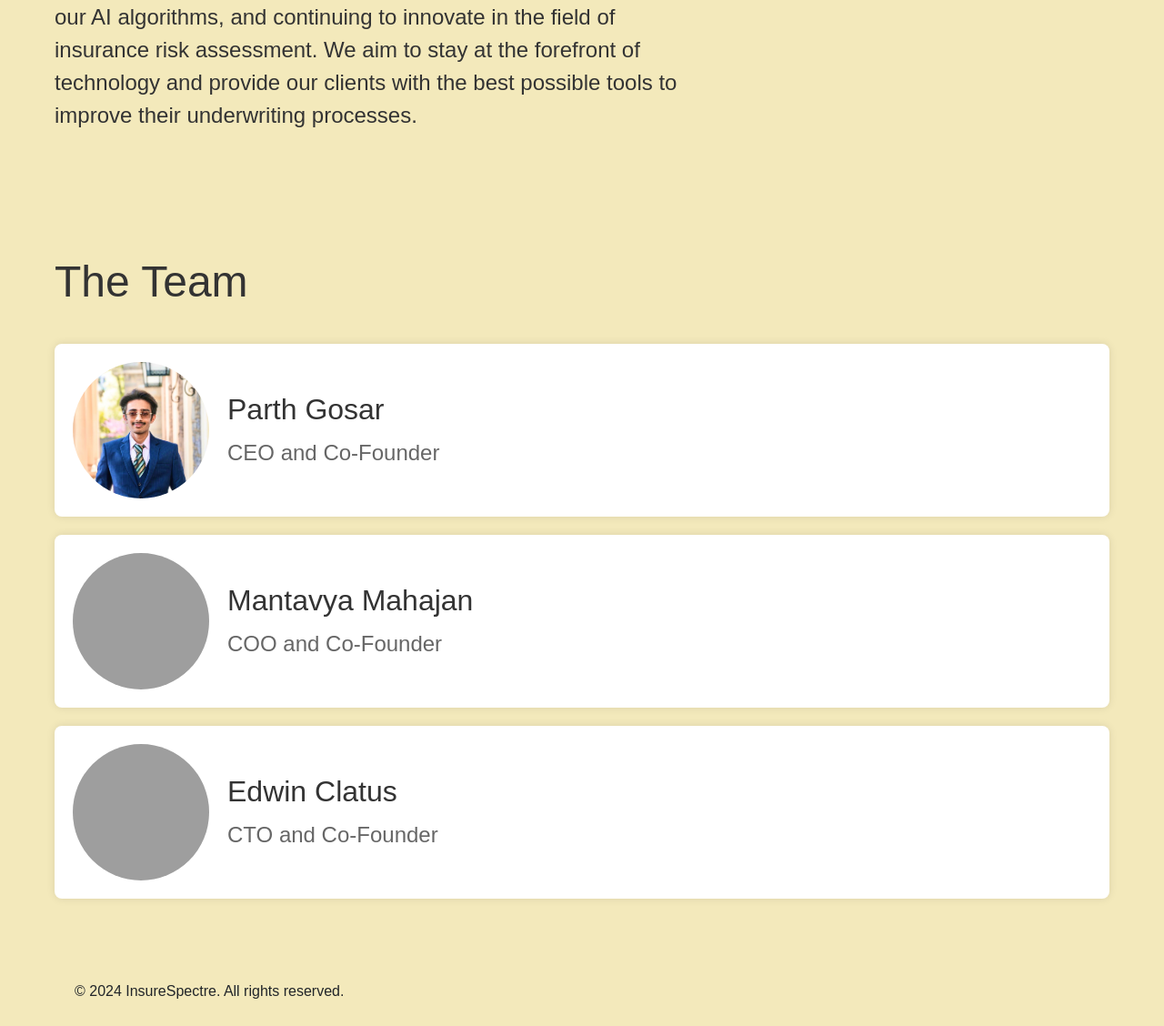
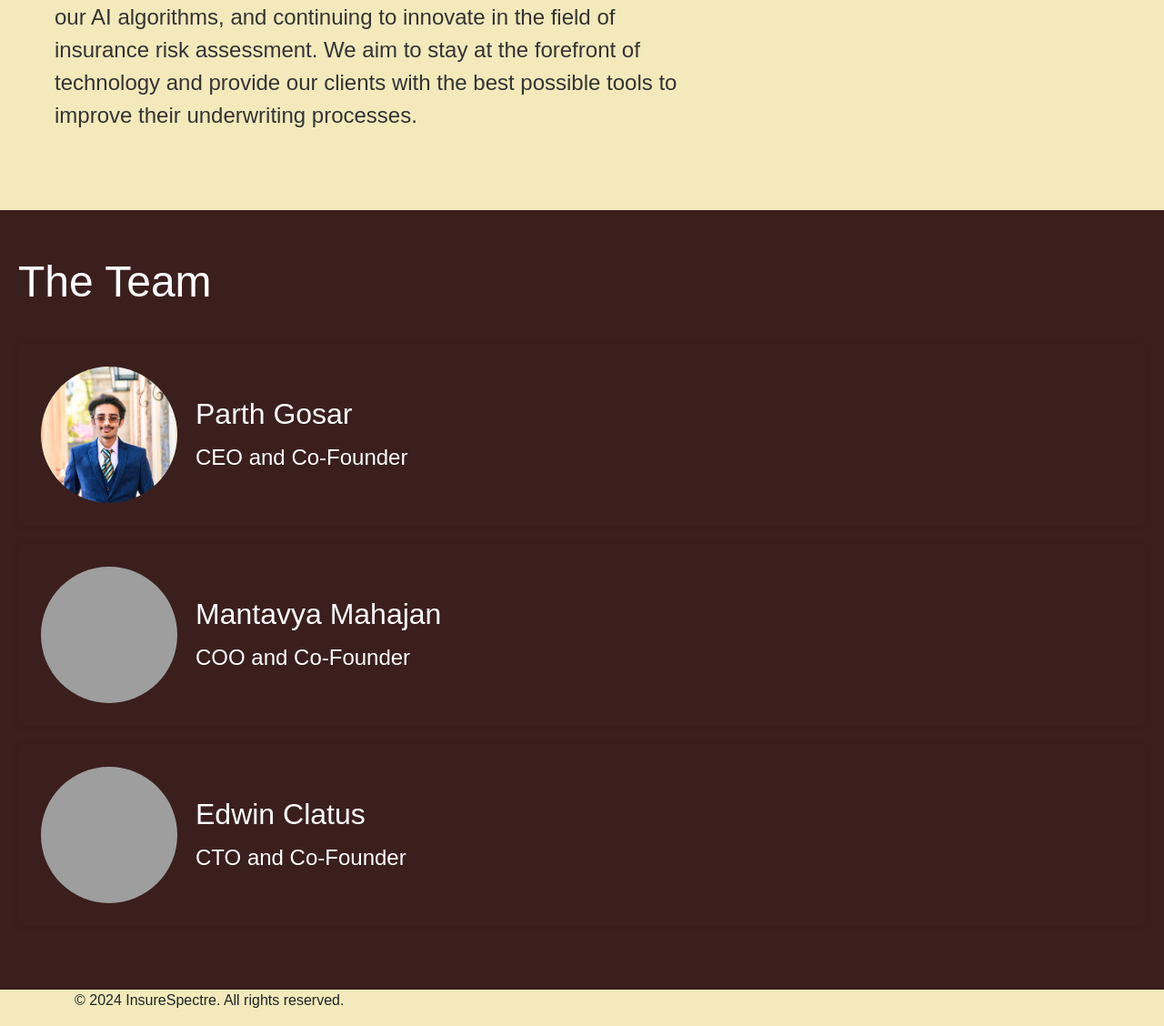
Before and after one commit to psg0009/INSURESPECTRE, a Django app: page /about/who/ in a window 1280 px wide. Shown: the part 1937-3065 px from the top of the page at 91% size. Before the commit the page ends 3035 px from the top, so only its background shows below. Run offline with Django 4.2, Linux system fonts and the light colour scheme; grey boxes are pictures that could not be loaded.

Commit message:
Update who.html

```diff
--- a/Insurespectre-master/Insurespectre-master/home/templates/who.html
+++ b/Insurespectre-master/Insurespectre-master/home/templates/who.html
@@ -172,28 +172,28 @@
         }
 
         .team-section {
+            background-color: #3a1f1d; /* Dark brown background */
+            color: white;
+            text-align: left;
             padding: 50px 20px;
-            text-align: left; /* Align text to the left */
-            margin: 20px auto; /* Center the section */
-            max-width: 1200px;
-            background-color: #f3e9bb; /* Light yellow background */
         }
 
         .team-section h2 {
             font-size: 3rem;
-            color: #333;
+            color: white;
             margin-bottom: 40px;
-            width: 100%;
         }
 
         .team-member {
             display: flex;
             align-items: center;
-            background-color: white;
+            background-color: #3a1f1d;
+            color: white;
             padding: 20px;
             border-radius: 8px;
             box-shadow: 0 0 10px rgba(0, 0, 0, 0.1);
             margin-bottom: 20px; /* Space between team members */
+            border: 5px solid #3a1f1d; /* Add brown border */
         }
 
         .team-member img {
@@ -206,13 +206,13 @@
 
         .team-member h3 {
             font-size: 2rem; /* Increased font size */
-            color: #333;
+            color: white;
             margin: 0;
         }
 
         .team-member p {
             font-size: 1.5rem; /* Increased font size */
-            color: #666;
+            color: white;
             margin: 10px 0 0 0;
         }
 
```
